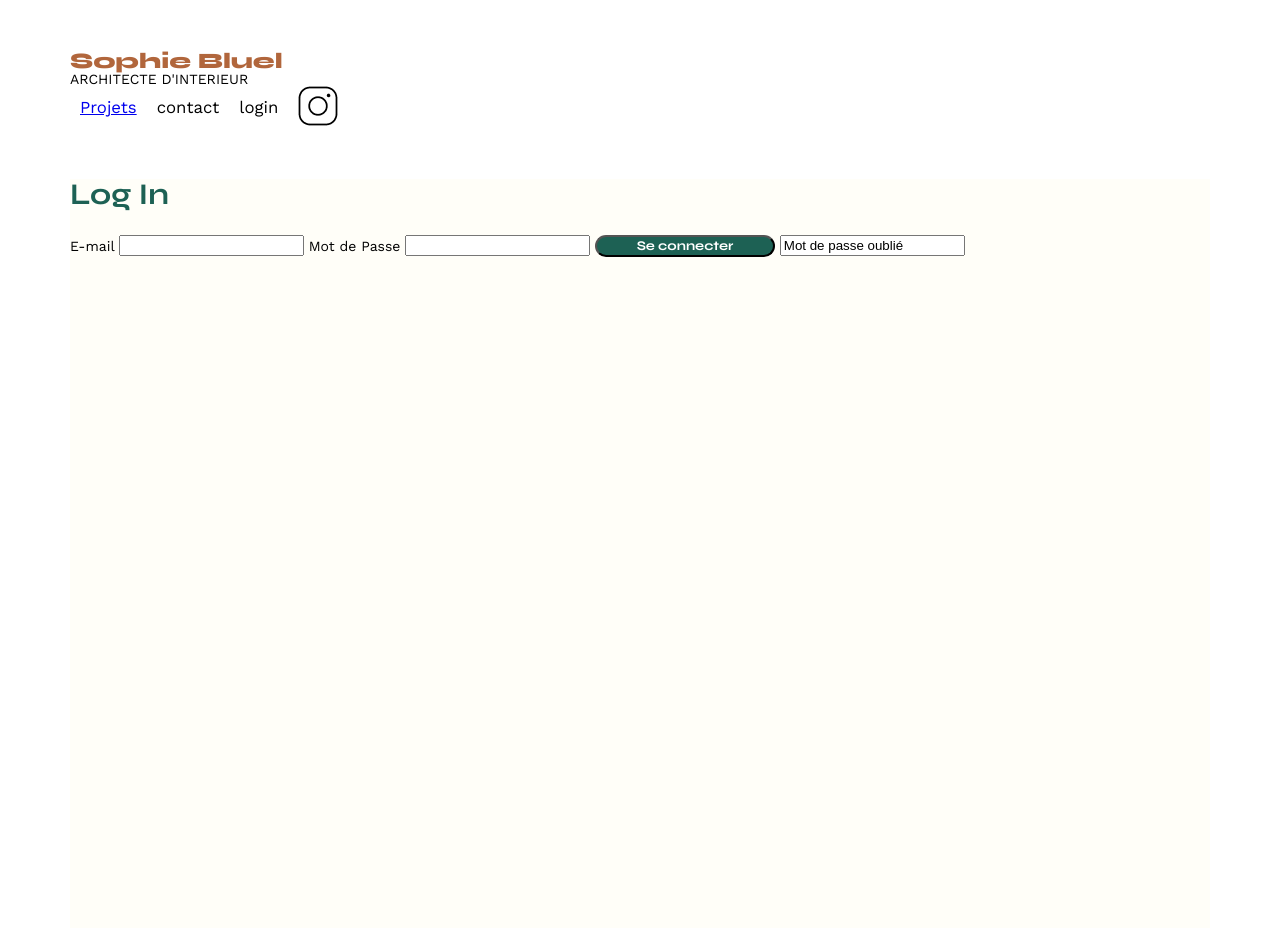
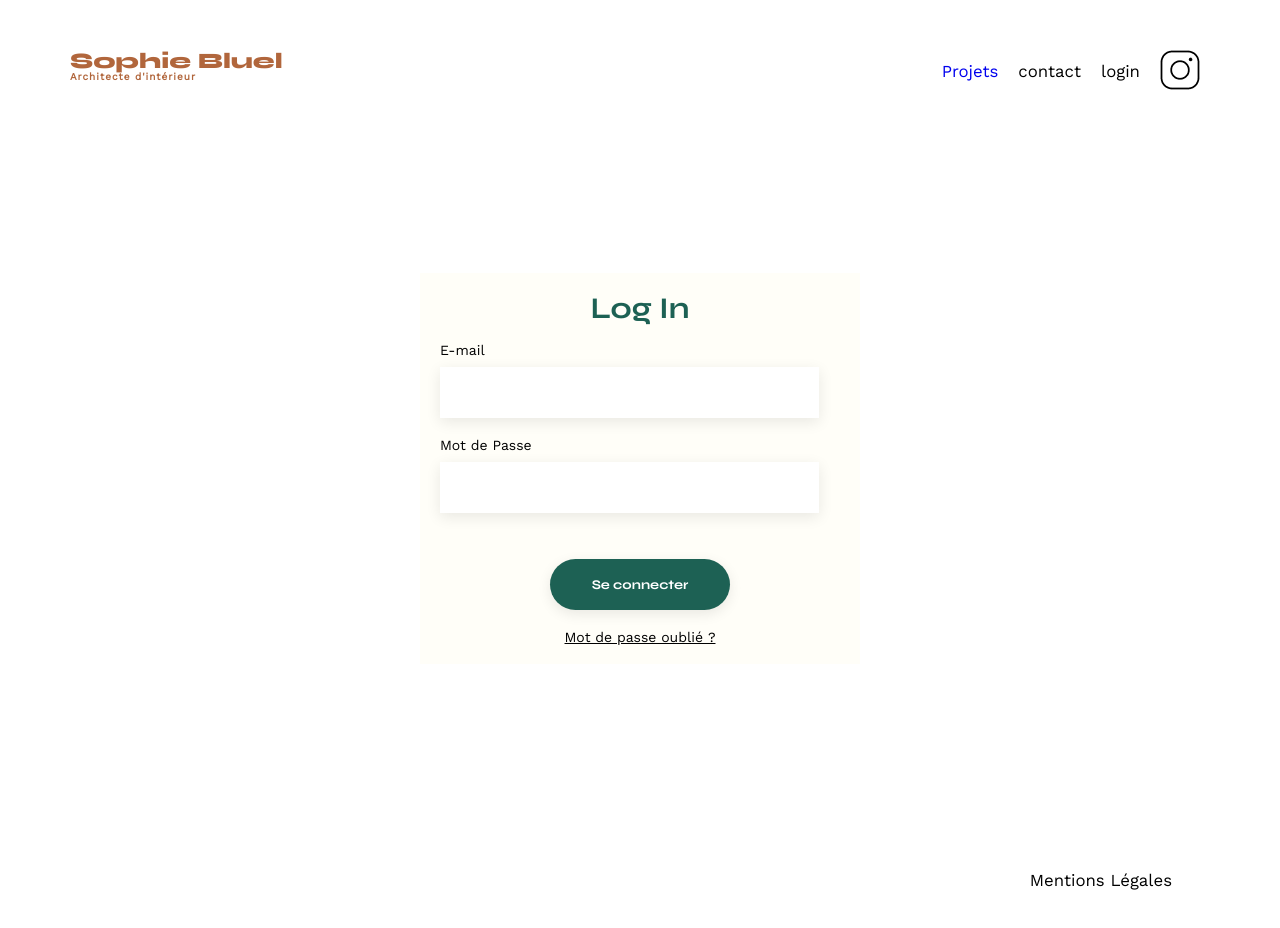
Before and after one commit to Damien-Cuvillier/Projet-3-Sophie-Bluel, a plain HTML site: page FrontEnd/login.html in a window 1280 px wide. After the commit the page ends 904 px from the top, so only its background shows below. Drawn offline with nearby package versions, Linux system fonts and the light colour scheme; no server answers.

Commit message:
Ajout du CSS pour la page de connexion et modification du header et footer de la page login.html

```diff
--- a/FrontEnd/assets/style.css
+++ b/FrontEnd/assets/style.css
@@ -93,8 +93,13 @@ nav ul {
 nav li {
 	padding: 0 10px;
 	font-size: 1.2em;
+
 }
+/* Suppresion des décorations */
+nav li a {
+	text-decoration: none;
 
+}
 li:hover {
 	color: #B1663C;
 }
@@ -185,7 +190,7 @@ footer nav ul {
 	justify-content: flex-end;
 	margin: 2em
 }
-
+/* Style pour les boutons de tri */
 .category-menu{
 	display: flex;
 	justify-content: center;
@@ -206,9 +211,38 @@ footer nav ul {
 	background-color: #1D6154;
 	color: white;
 }
+/* Style pour la page de connexion */
+.login-container{
+	background-color: #FFFEF8;
+	max-width: 400px;
+	padding: 20px;
+	margin:180px auto;
+	text-align: center;
+}
+.login-container h2{
+	margin-bottom: 20px;
+}
+.login-container form{
+	display: flex;
+	flex-direction: column;
+}
+.login-container form label{
+	text-align: left;
+	margin-bottom: 10px;
+}
 
-.login-container{
-	max-width: 1440px;
-	height: 1024px;
-	background-color: #FFFEF8;
+.login-container input{
+	border: none;
+	height:51px;
+	box-shadow: 0px 4px 14px 0px #00000017;
+	margin-bottom:20px;
+	max-width: 379px;
 }
+.login-container form a {
+	color:black;
+}
+footer{
+	height: 60px;
+	display: flex;
+	justify-content: flex-end;
+}
--- a/FrontEnd/login.html
+++ b/FrontEnd/login.html
@@ -12,12 +12,11 @@
 </head>
 <body>
     <header>
+        <h1>Sophie Bluel <span>Architecte d'intérieur</span></h1>
         <nav>
-            <h1>Sophie Bluel</h1>
-            <p> ARCHITECTE D'INTERIEUR</p>
             <ul>
                 <li><a href="index.html">Projets</a></li>
-                <li><a href="#""></a>contact</li>
+                <li><a href="#"></a>contact</li>
                 <li><a href="login.html"></a>login</li>
                 <li><img src="./assets/icons/instagram.png" alt="Instagram"></li>
             </ul>
@@ -33,7 +32,15 @@
         <input type="password" id="password" name="password" required>
 
         <input type="submit" value="Se connecter">
-        <input type="text" id="Mdp" name="mdp" value="Mot de passe oublié">
+        <a href="#">Mot de passe oublié ?</a>
         </form>
     </main>
+    <footer>
+        <nav>
+            <ul>
+                <li>Mentions Légales</li>
+            </ul>
+        </nav>
+    </footer>
 </body>
+</html>
```
